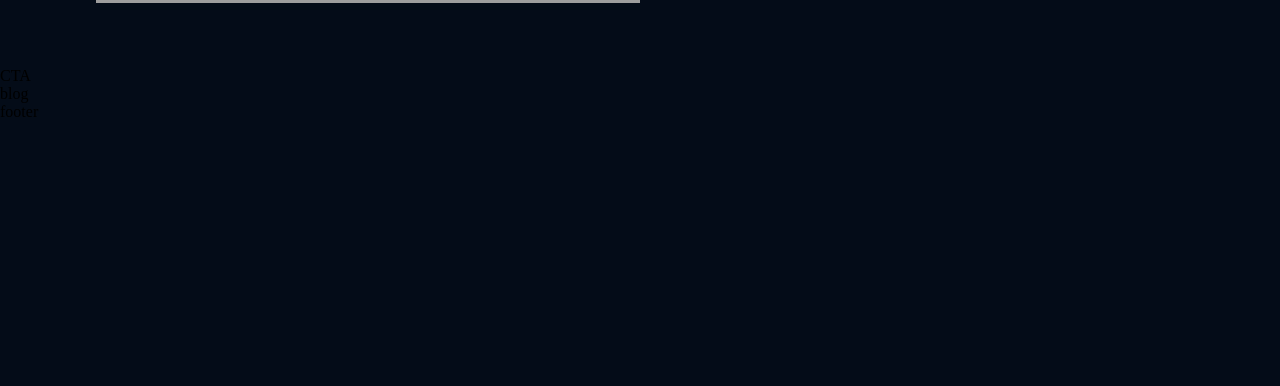
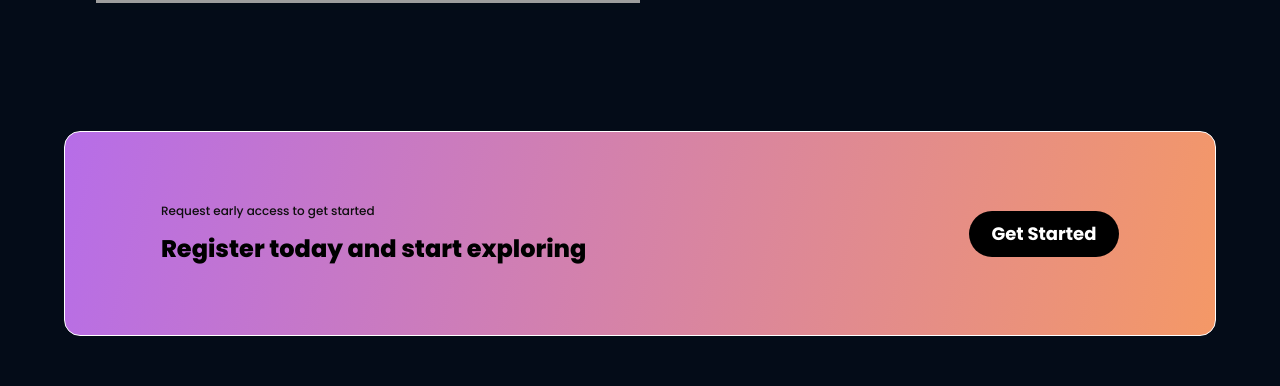
Before and after one commit to Uddhika/React-Web, a React (Create React App) app: page / in a window 1280 px wide. Shown: the part 2853-3239 px from the top of the page. Before the commit the page ends 2974 px from the top, so only its background shows below. Built offline with nearby package versions, Linux system fonts and the light colour scheme; grey boxes are pictures that could not be loaded.

Commit message:
cta completed

```diff
--- a/src/components/cta/CTA.jsx
+++ b/src/components/cta/CTA.jsx
@@ -3,8 +3,14 @@
 
 const Cta = () => {
     return (
-        <div>
-            CTA
+        <div className="whatud__cta section-padding">
+            <div className="whatud__cta-content">
+                <p>Request early access to get started</p>
+                <h3>Register today and start exploring</h3>
+            </div>
+            <div className="whatud__cta-btn">
+                <button type="button">Get Started</button>
+            </div>
         </div>
     )
 }
--- a/src/components/cta/cta.css
+++ b/src/components/cta/cta.css
@@ -0,0 +1,77 @@
+.whatud__cta{
+    border: 1px solid white;
+    display: flex;
+    flex-direction: row;
+    justify-content: space-between;
+    align-items: center;
+    padding: 2rem;
+    margin: 4rem;
+    border-radius: 1rem;
+    background: var(--gradient-bar);
+}
+
+.whatud__cta-content p{
+
+    font-family: var(--font-family);
+    font-weight: 500;
+    font-size: 12px;
+    line-height: 30px;
+    color: #0E0E0E;
+}
+.whatud__cta-content h3{
+
+    font-family: var(--font-family);
+    font-style: normal;
+    font-weight: 800;
+    font-size: 24px;
+    line-height: 45px;
+    color: #000000;
+}
+
+
+.whatud__cta-btn button{
+
+    background: #000000;
+    color: #FFFFFF;
+    border-radius: 40px;
+    font-family: var(--font-family);
+    font-weight: bold;
+    font-size: 18px;
+    line-height: 30px;
+    padding: .5rem 1rem;
+    border: none;
+    outline: none;
+    cursor: pointer;
+    min-width: 150px;
+
+}
+
+@media screen and (max-width:650px) {
+
+    .whatud__cta{
+        flex-direction: column;
+
+    }
+
+    .whatud__cta-btn button{
+        margin: 2rem 0 0;
+
+    }
+
+}
+
+
+@media screen and (max-width:550px) {
+
+    .whatud__cta{
+        margin: 4rem 2rem;
+
+    }
+
+    .whatud__cta-content h3{
+        font-size: 18px;
+        line-height: 32px;
+
+    }
+
+}
```
